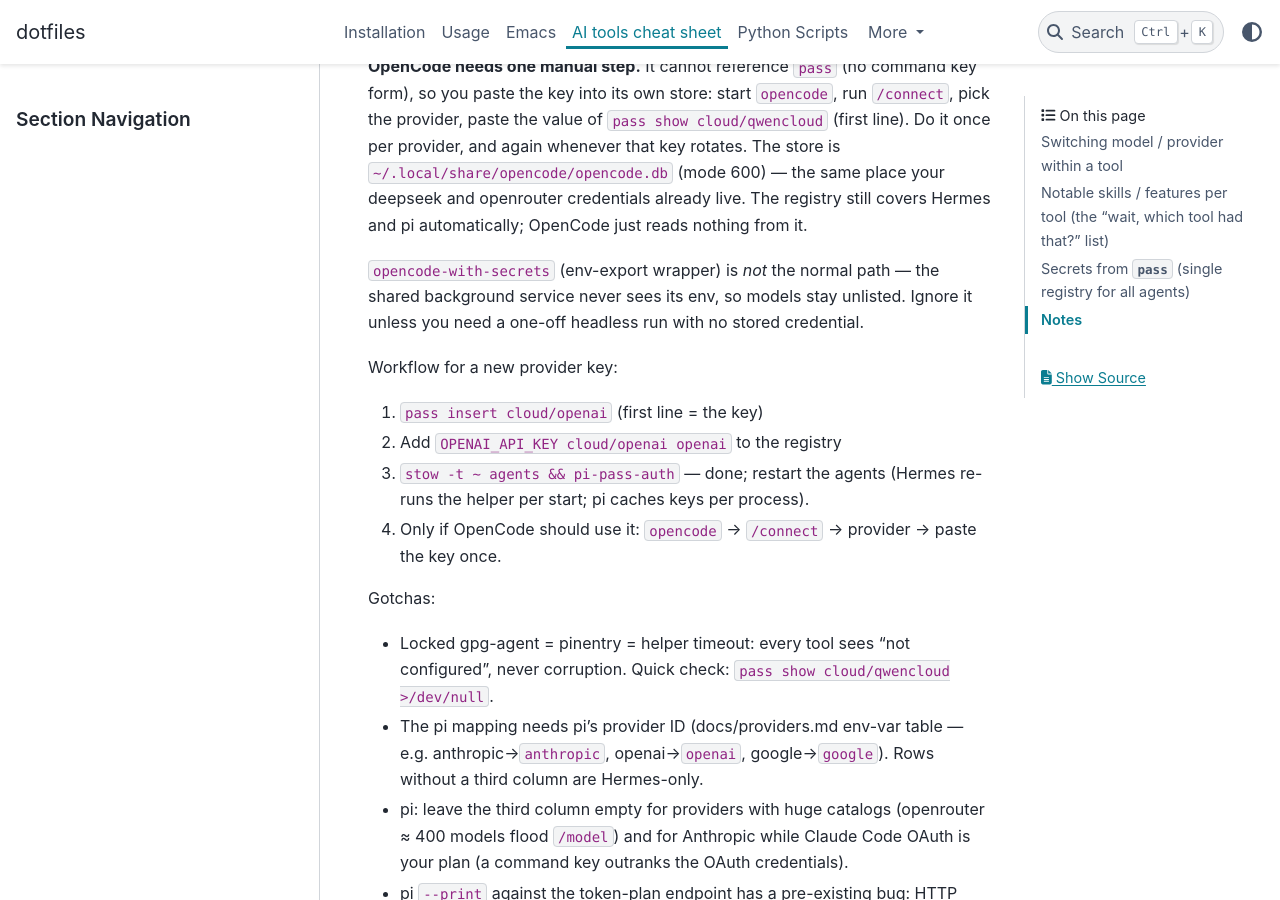
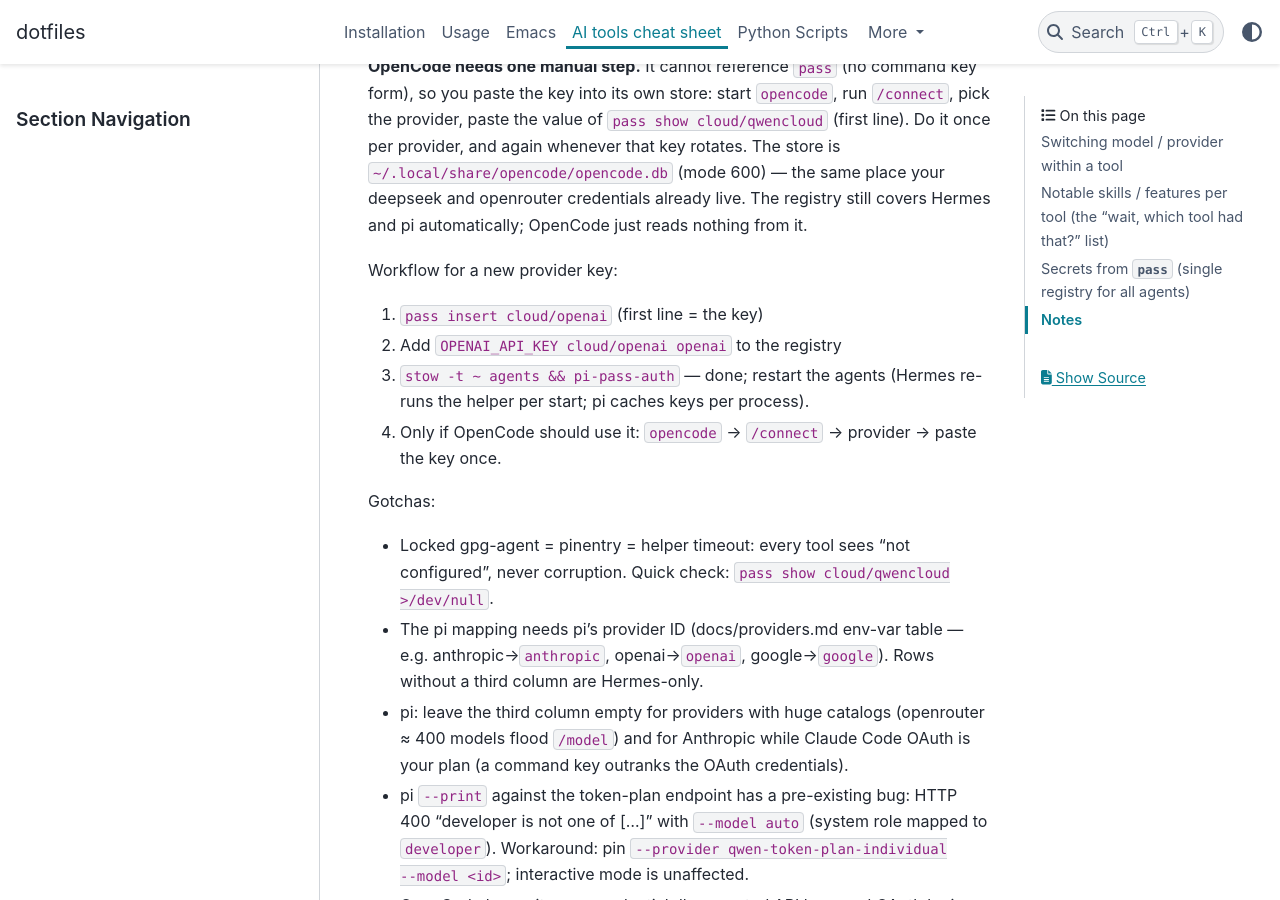
Before and after one commit to darosio/dotfiles, a Sphinx documentation site: the page built from docs/ai-tools-cheatsheet.md, in a window 1280 px wide and 900 px high, scrolled down 4364 px. Built offline with Sphinx 7.4.7 and the PyData theme 0.15.4, drawn with Linux system fonts in a browser that asks for light colours.

Commit message:
refactor(agents): simplify secret wiring, add reproducible pi MCP setup
Follow-up cleanup of the single-registry work (1e1ff10):

- Drop opencode-with-secrets. It was documented as "not the normal path"
  (the shared background service never sees its env, so models stay
  unlisted). OpenCode reads nothing from the registry anyway — /connect
  is the supported flow. Removes ~50 LOC and the jq dep on models.json.

- Trim agents/.hermes/.env 445 -> 35 lines. Providers fetch keys from
  pass via hermes-secrets; the removed blocks were commented-out key
  placeholders and upstream boilerplate. Keep only non-secret settings
  (SearXNG, Browserbase, terminal, debug, Telegram, Home Assistant) and
  a compact list of optional base-URL overrides.

- Add pi.stow.sh: registers pdf, zotero, and searxng MCP servers for pi
  (idempotent, keyed off `pi mcp list --json`). Wired into agents.stow.sh.
  Notes: pi's -e flag does not reach the spawned process, so env is set
  via `sh -c "VAR=... exec ..."`; pi needs the npx symlink path; and
  zotero-mcp needs the `serve` subcommand.

- Add pdf-mcp-wrapper (uv run --with pymupdf) so pi can exec the PDF
  server directly, mirroring the Emacs raw-config entry. It joins the
  agents stow package next to the other ~/.local/bin helpers.

- Update registry comments and the AI tools cheat sheet to match.

```diff
--- a/docs/ai-tools-cheatsheet.md
+++ b/docs/ai-tools-cheatsheet.md
@@ -80,10 +80,6 @@
 your deepseek and openrouter credentials already live. The registry still
 covers Hermes and pi automatically; OpenCode just reads nothing from it.
 
-`opencode-with-secrets` (env-export wrapper) is *not* the normal path — the
-shared background service never sees its env, so models stay unlisted. Ignore
-it unless you need a one-off headless run with no stored credential.
-
 Workflow for a new provider key:
 
 1. `pass insert cloud/openai` (first line = the key)
```
Also changed, not shown: 6 other files.
